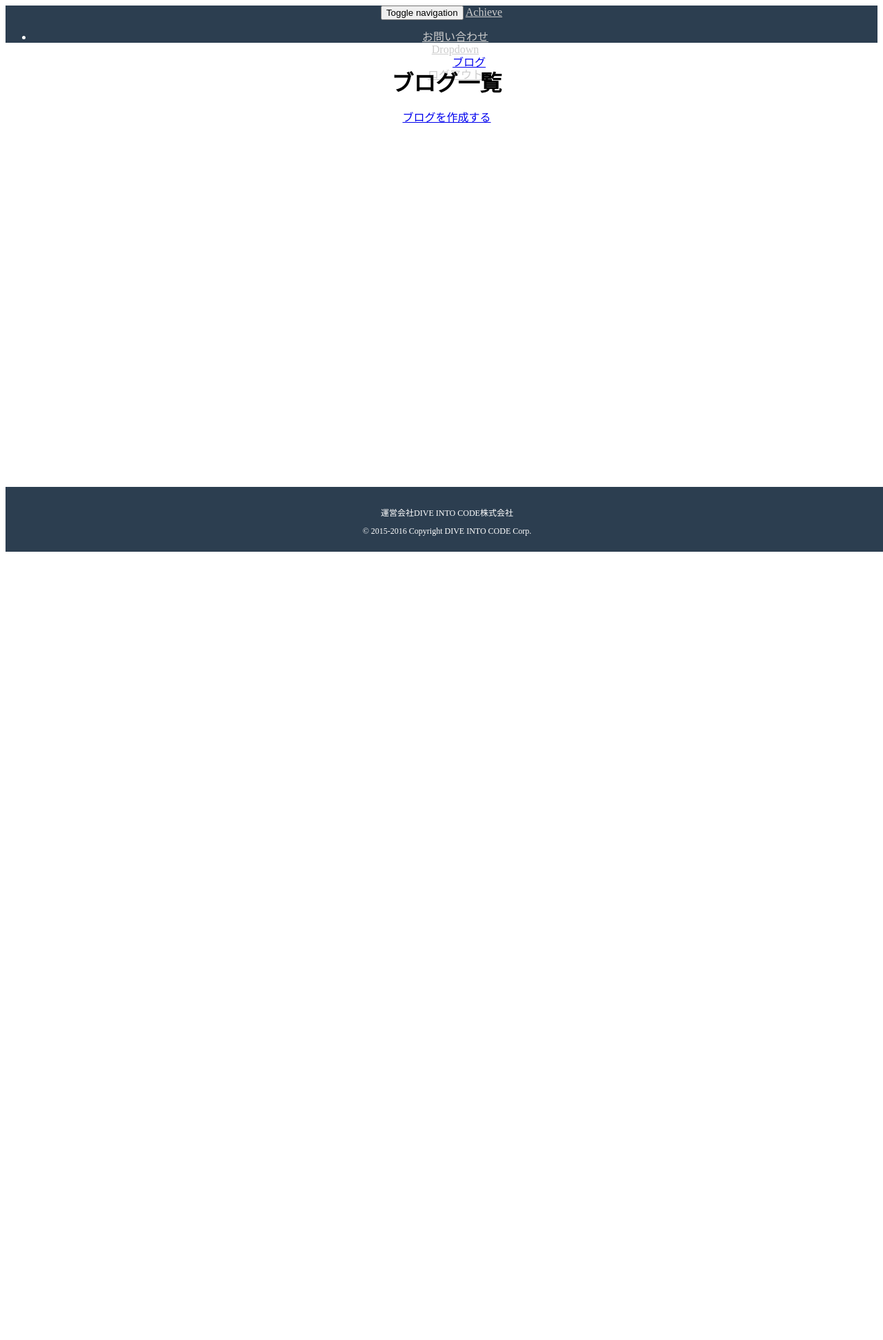
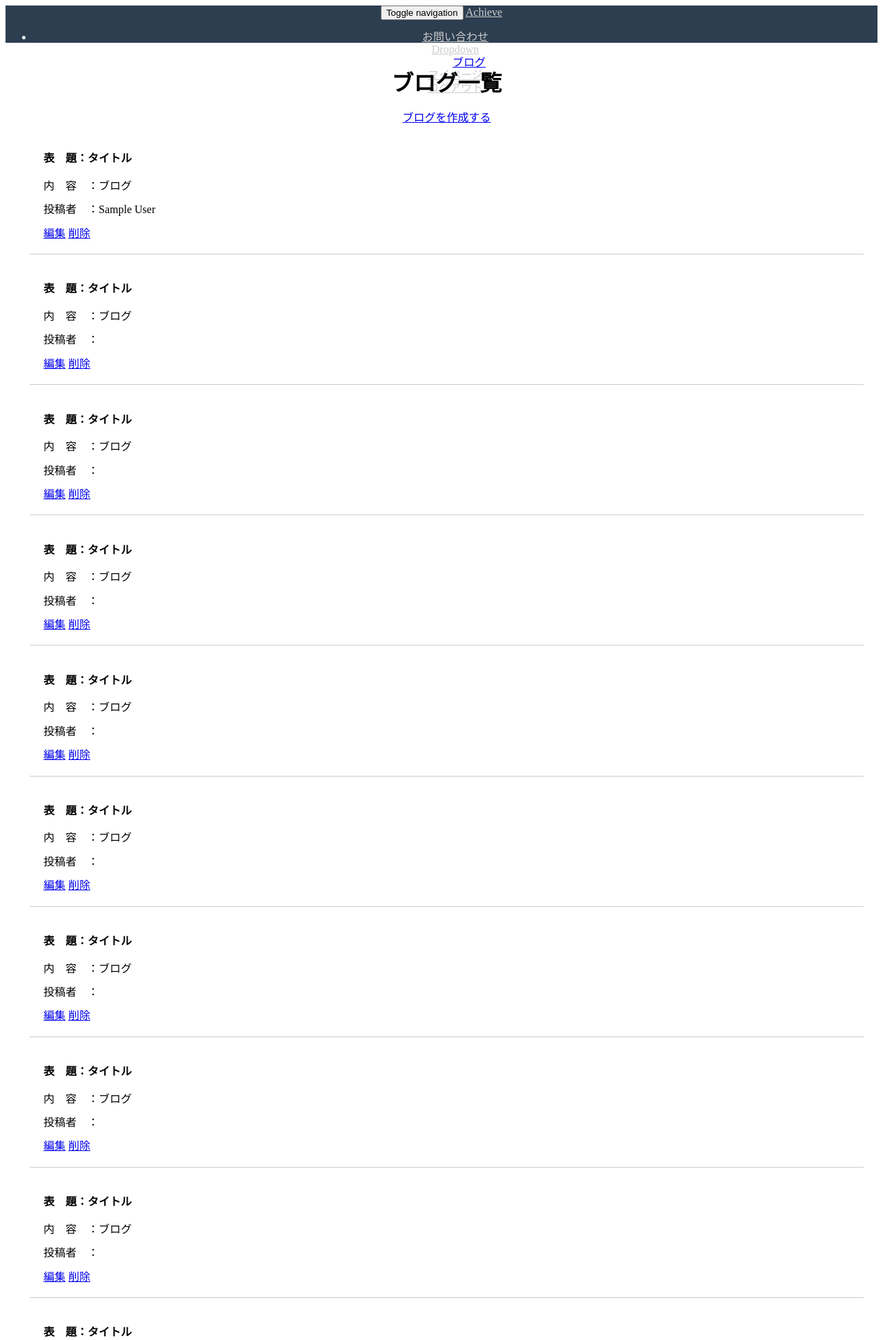
Before and after one commit to Wataru-Inoue/achieve, a Rails app: page /blogs in a window 1280 px wide. Shown: the top 1943 px of the page at 69% size. Before the commit the page ends 800 px from the top, so only its background shows below. Run offline with Rails 7, Linux system fonts and the light colour scheme; the visitor is signed in with stand-in values (Sample User, id 1); data comes from the database, SQL or seed files in the repository; data that the repository does not hold is empty; style sheets or scripts are compiled from the project's sources; some libraries are stand-ins or nearby versions.

Commit message:
DIVE09 uddate

```diff
--- a/app/controllers/blogs_controller.rb
+++ b/app/controllers/blogs_controller.rb
@@ -16,6 +16,7 @@
 
   def create
     @blog = Blog.new(blogs_params)
+    @blog.user_id = current_user.id
     if @blog.save
      redirect_to blogs_path, notice: "ブログを作成しました！"
     else
--- a/app/models/blog.rb
+++ b/app/models/blog.rb
@@ -1,3 +1,4 @@
 class Blog < ActiveRecord::Base
     validates :title, presence: true
+    belongs_to :user
 end
--- a/app/models/user.rb
+++ b/app/models/user.rb
@@ -3,4 +3,5 @@
   # :confirmable, :lockable, :timeoutable and :omniauthable
   devise :database_authenticatable, :registerable,
          :recoverable, :rememberable, :trackable, :validatable
+  has_many :blogs
 end
--- a/app/views/blogs/index.html.erb
+++ b/app/views/blogs/index.html.erb
@@ -5,14 +5,15 @@
       <%= link_to "ブログを作成する", new_blog_path, class: 'btn btn-default' %>
       <% @blogs.each do |blog| %>
       <div class="row">
-        <h4><strong><%= blog.title %></strong></h4>
-        <p><%= blog.content %></p>
+        <h4>表　題：<strong><%= blog.title %></strong></h4>
+        <p>内　容　：<%= blog.content %></p>
+        <p>投稿者　：<%= blog.user.name  %></p>
         <%= link_to "編集", edit_blog_path(blog.id), class: 'btn btn-default btn-sm btn-success' %>
         <%= link_to '削除', blog_path(blog.id), method: :delete, data:{confirm:'本当に削除していいですか？'}, class: 'btn btn-default btn-sm btn-danger' %>
       </div>
       <% end %>
     <div id="blog-page-top-btn" class="blog-page-top-btn">
-      <p><a class="blog-move-page-top" id="blog-move-page-top">▲</a></p>
+      <p><a class="move-page-top" id="move-page-top">▲</a></p>
     </div>
 
   </div>
--- a/app/views/layouts/application.html.erb
+++ b/app/views/layouts/application.html.erb
@@ -32,6 +32,7 @@
                 </ul>
               </li>
               <% if user_signed_in? %>
+                <li><%= link_to 'マイページ', edit_user_registration_path %></li>
                 <li><%= link_to 'ログアウト', destroy_user_session_path, method: :delete  %></li>
               <% else %>
                 <li><%= link_to 'ログイン', new_user_session_path %></li>
--- /dev/null
+++ b/db/migrate/20170519023305_add_user_id_to_blogs.rb
@@ -0,0 +1,5 @@
+class AddUserIdToBlogs < ActiveRecord::Migration
+  def change
+    add_column :blogs, :user_id, :integer
+  end
+end
```
Also changed, not shown: db/seeds.rb (+19 -0 lines), Gemfile, Gemfile.lock, db/schema.rb.
